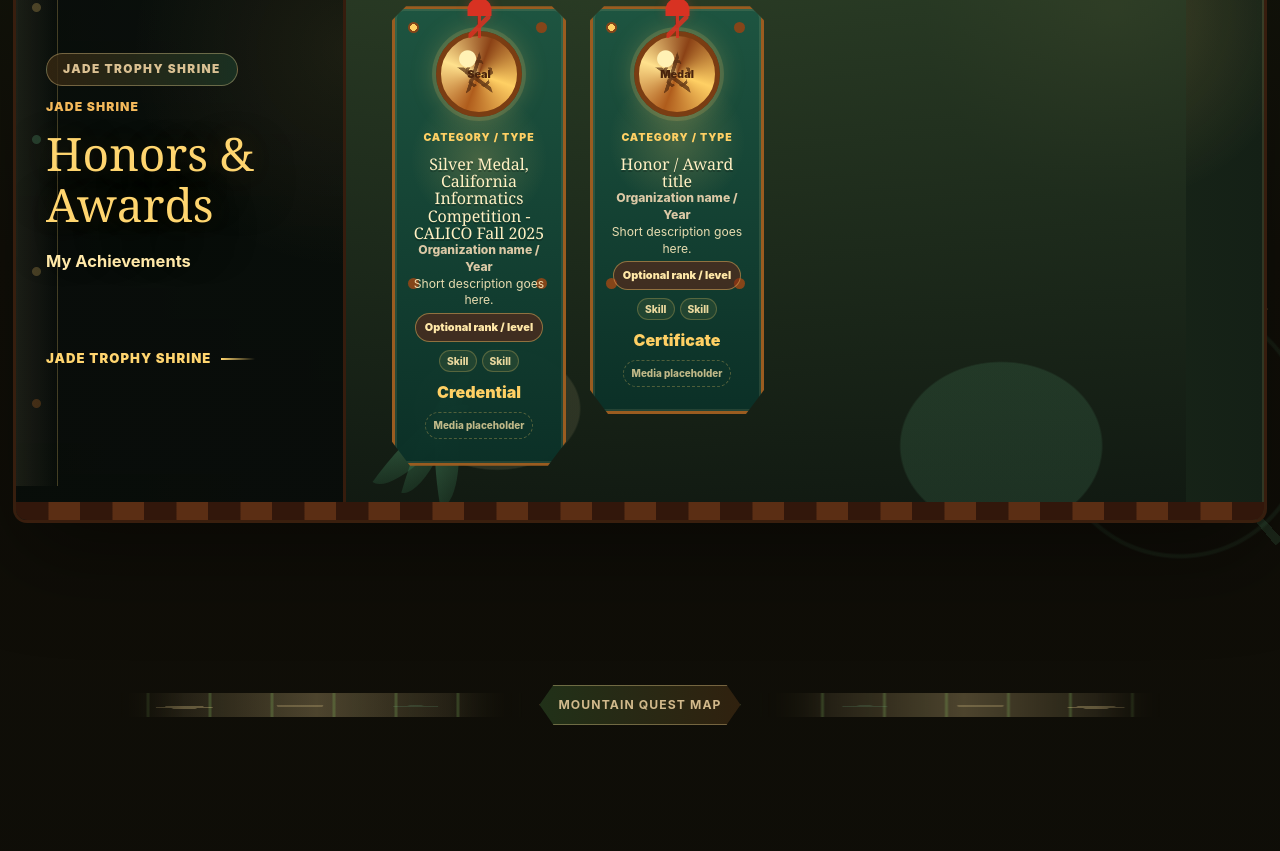
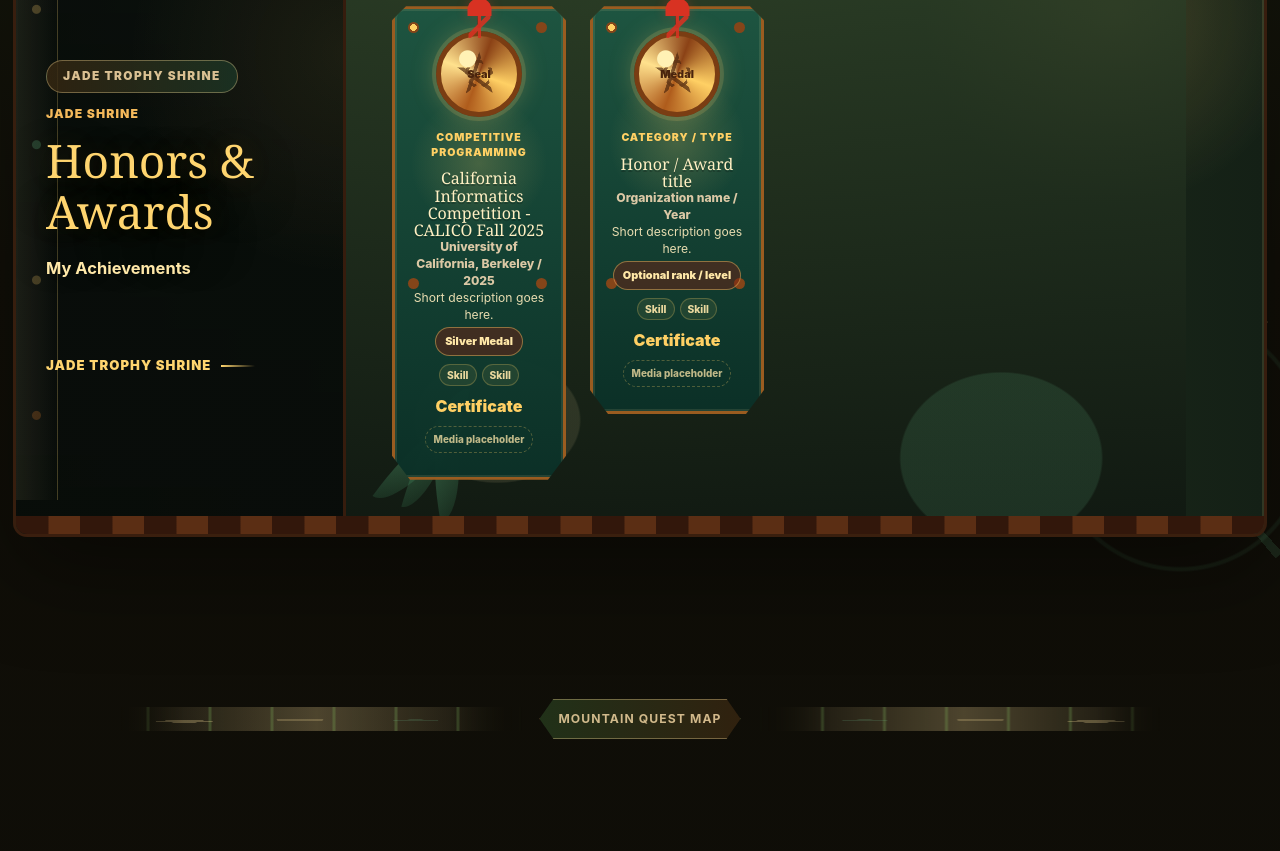
Before and after one commit to LRX16/Portfolio, a Next.js app: page / in a window 1280 px wide. Shown: the part 5080-5931 px from the top of the page. Built offline with nearby package versions, Linux system fonts and the light colour scheme.

Commit message:
Update portfolio.ts

```diff
--- a/src/data/portfolio.ts
+++ b/src/data/portfolio.ts
@@ -429,19 +429,19 @@ export const portfolio: PortfolioContent = {
   honors: [
     {
       // Honor, award, certification, scholarship, or recognition title.
-      title: "Silver Medal, California Informatics Competition - CALICO Fall 2025",
+      title: "California Informatics Competition - CALICO Fall 2025",
       // Issuing organization.
-      issuer: "Organization name",
+      issuer: "University of California, Berkeley",
       // Year, month/year, or date range.
-      date: "Year",
+      date: "2025",
       // Category such as Award, Certification, Competition, Scholarship, or Recognition.
-      category: "Category / type",
+      category: "Competitive Programming",
       // Short explanation of why it matters.
       description: "Short description goes here.",
       // Optional placement, level, distinction, or rank.
-      rank: "Optional rank / level",
+      rank: "Silver Medal",
       // Optional credential, certificate, or proof link.
-      certificate: { label: "Credential", href: "https://your-certificate-link.example" },
+      certificate: { label: "Certificate", href: "https://your-certificate-link.example" },
       // Skills or themes connected to this recognition.
       relatedSkills: ["Skill", "Skill"],
       // Optional media/icon placeholder. Replace with an image path or remove if unused.
```
